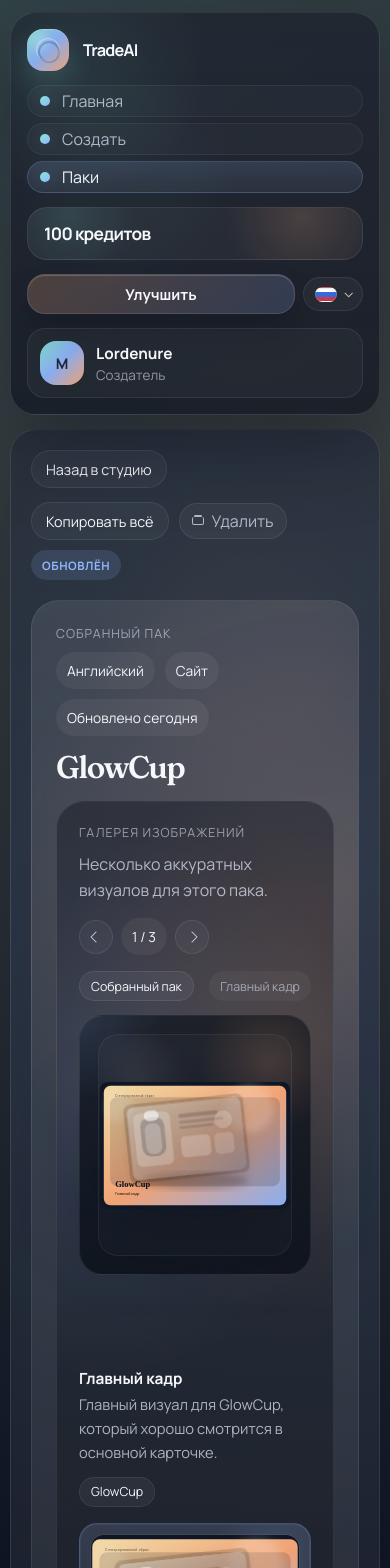
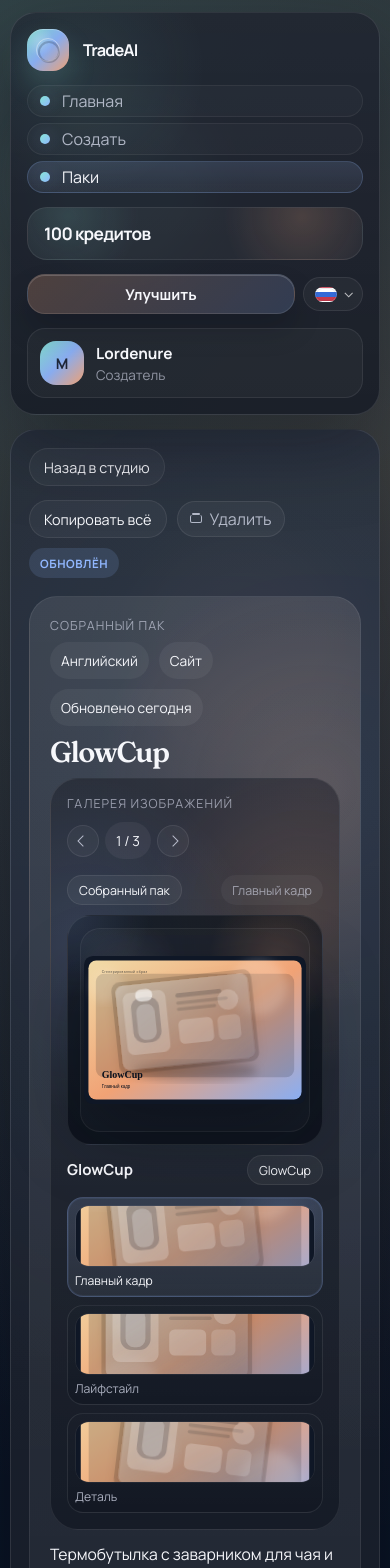
Before and after one commit to Lordenure/AI-Product-Generator, a Next.js app in the folder frontend/: page /ru/studio/packs/glowcup in a window 390 px wide. Shown: the top 1568 px of the page. Built offline with nearby package versions, Linux system fonts and the light colour scheme.

Commit message:
Trying to fix scaling

```diff
--- a/frontend/src/features/studio/PackDetailScreen.module.css
+++ b/frontend/src/features/studio/PackDetailScreen.module.css
@@ -1,10 +1,10 @@
 .panel {
   display: grid;
-  gap: 20px;
+  gap: 18px;
   min-height: 0;
   height: 100%;
   overflow: auto;
-  padding: 24px;
+  padding: 22px;
   border: 1px solid var(--line);
   border-radius: var(--radius-xl);
   background:
@@ -86,8 +86,8 @@
 
 .resultHero {
   display: grid;
-  gap: 16px;
-  padding: 24px;
+  gap: 12px;
+  padding: 20px;
   overflow: visible;
   background:
     radial-gradient(circle at 86% 18%, rgba(255, 171, 122, 0.15), transparent 24%),
@@ -98,17 +98,17 @@
 .heroIntro,
 .sectionHeading {
   display: grid;
-  gap: 10px;
+  gap: 8px;
 }
 
 .heroContent {
   display: grid;
-  gap: 10px;
-  max-width: 48rem;
+  gap: 6px;
+  max-width: 44rem;
 }
 
 .heroGallery {
-  margin-top: 2px;
+  margin-top: 0;
 }
 
 .kicker,
@@ -134,7 +134,7 @@
 .title {
   max-width: min(100%, 14ch);
   font-family: var(--font-display);
-  font-size: clamp(2rem, 3.4vw, 2.9rem);
+  font-size: clamp(1.85rem, 3vw, 2.6rem);
   line-height: 0.98;
   letter-spacing: -0.05em;
   text-wrap: balance;
@@ -143,8 +143,8 @@
 
 .summary {
   color: var(--text);
-  font-size: 1.04rem;
-  line-height: 1.6;
+  font-size: 0.98rem;
+  line-height: 1.55;
 }
 
 .text,
@@ -157,7 +157,7 @@
 }
 
 .text {
-  max-width: 34rem;
+  max-width: 32rem;
 }
 
 .meta {
@@ -184,7 +184,7 @@
 }
 
 .gallerySection {
-  padding: 22px;
+  padding: 16px;
   background:
     radial-gradient(circle at 88% 18%, rgba(255, 171, 122, 0.14), transparent 24%),
     radial-gradient(circle at 12% 22%, rgba(145, 183, 255, 0.14), transparent 26%),
@@ -198,16 +198,16 @@
 
 .sectionHeader {
   display: flex;
-  align-items: start;
+  align-items: center;
   justify-content: space-between;
-  gap: 14px;
+  gap: 10px;
   flex-wrap: wrap;
 }
 
 .galleryControls {
   display: inline-flex;
   align-items: center;
-  gap: 8px;
+  gap: 6px;
 }
 
 .galleryButton,
@@ -215,33 +215,39 @@
   display: inline-flex;
   align-items: center;
   justify-content: center;
-  min-height: 34px;
-  padding: 0 12px;
+  min-height: 32px;
+  padding: 0 11px;
   border: 1px solid rgba(255, 255, 255, 0.08);
   border-radius: 999px;
   background: rgba(255, 255, 255, 0.04);
   color: var(--text-muted);
-  font-size: 0.82rem;
+  font-size: 0.8rem;
   font-weight: 700;
 }
 
 .galleryButton {
-  width: 34px;
+  width: 32px;
   padding: 0;
 }
 
-.galleryStage {
+.galleryShell {
   display: grid;
-  grid-template-rows: auto minmax(340px, auto) auto;
-  gap: 14px;
+  grid-template-columns: minmax(0, 1fr) 126px;
+  gap: 12px;
+  align-items: stretch;
 }
 
-.galleryStageTop,
-.galleryCaption {
+.galleryMain {
+  display: grid;
+  gap: 10px;
+}
+
+.galleryMainTop,
+.galleryMeta {
   display: flex;
   align-items: center;
   justify-content: space-between;
-  gap: 12px;
+  gap: 10px;
   flex-wrap: wrap;
 }
 
@@ -284,10 +290,10 @@
   position: relative;
   display: grid;
   place-items: center;
-  min-height: 340px;
-  height: clamp(340px, 36vw, 420px);
-  max-height: 420px;
-  padding: 20px;
+  min-height: 260px;
+  height: clamp(260px, 25vw, 320px);
+  max-height: 320px;
+  padding: 16px;
   border: 1px solid rgba(255, 255, 255, 0.08);
   border-radius: 24px;
   background:
@@ -300,7 +306,7 @@
 .galleryFrame::before {
   content: "";
   position: absolute;
-  inset: 18px;
+  inset: 12px;
   border-radius: 20px;
   border: 1px solid rgba(255, 255, 255, 0.06);
   background:
@@ -320,37 +326,26 @@
   filter: drop-shadow(0 26px 38px rgba(1, 6, 17, 0.3));
 }
 
-.galleryCaptionCopy {
-  display: grid;
-  gap: 4px;
-}
-
-.galleryCaptionCopy strong {
-  font-size: 0.96rem;
+.galleryTitle {
+  color: var(--text);
+  font-size: 0.94rem;
   line-height: 1.3;
-}
-
-.galleryCaptionCopy p {
-  margin: 0;
-  max-width: 42rem;
-  color: var(--text-muted);
-  font-size: 0.92rem;
-  line-height: 1.62;
 }
 
 .galleryThumbs {
   display: grid;
-  grid-template-columns: repeat(3, minmax(0, 1fr));
-  gap: 10px;
+  grid-template-columns: 1fr;
+  gap: 8px;
+  align-content: start;
 }
 
 .galleryThumb {
   display: grid;
-  gap: 8px;
+  gap: 6px;
   min-width: 0;
-  padding: 10px;
+  padding: 7px;
   border: 1px solid rgba(255, 255, 255, 0.09);
-  border-radius: 18px;
+  border-radius: 16px;
   background:
     linear-gradient(180deg, rgba(255, 255, 255, 0.045), rgba(255, 255, 255, 0.02)),
     rgba(8, 13, 24, 0.48);
@@ -380,7 +375,7 @@
 
 .galleryThumbImage {
   width: 100%;
-  aspect-ratio: 1.45;
+  height: 56px;
   border-radius: 14px;
   object-fit: cover;
   border: 1px solid rgba(255, 255, 255, 0.06);
@@ -388,20 +383,20 @@
 
 .galleryThumb span {
   min-width: 0;
-  font-size: 0.82rem;
-  line-height: 1.35;
+  font-size: 0.76rem;
+  line-height: 1.3;
 }
 
 .primaryStack,
 .secondaryStack {
   display: grid;
-  gap: 14px;
+  gap: 12px;
 }
 
 .primaryCard {
   display: grid;
   gap: 16px;
-  padding: 22px;
+  padding: 20px;
 }
 
 .primaryCardTitle {
@@ -492,7 +487,7 @@
   justify-content: space-between;
   gap: 14px;
   width: 100%;
-  padding: 18px 20px;
+  padding: 16px 18px;
   border: 0;
   background: transparent;
   color: var(--text);
@@ -535,7 +530,7 @@
 }
 
 .secondaryContent {
-  padding: 0 20px 20px;
+  padding: 0 18px 18px;
   border-top: 1px solid rgba(255, 255, 255, 0.07);
   background:
     linear-gradient(180deg, rgba(255, 255, 255, 0.025), rgba(255, 255, 255, 0.01)),
@@ -591,25 +586,41 @@
 }
 
 @media (max-width: 920px) {
+  .galleryShell {
+    grid-template-columns: 1fr;
+  }
+
   .galleryThumbs {
-    grid-template-columns: 1fr;
+    grid-template-columns: repeat(3, minmax(0, 1fr));
+  }
+
+  .galleryThumbImage {
+    height: 68px;
   }
 }
 
 @media (max-width: 860px) {
   .panel {
-    padding: 20px;
+    padding: 18px;
     border-radius: 26px;
   }
 
   .title {
     max-width: 100%;
-    font-size: clamp(1.95rem, 8vw, 2.55rem);
+    font-size: clamp(1.8rem, 7vw, 2.35rem);
   }
 
   .galleryFrame {
-    min-height: 260px;
-    height: clamp(260px, 60vw, 340px);
-    max-height: 340px;
+    min-height: 230px;
+    height: clamp(230px, 52vw, 290px);
+    max-height: 290px;
+  }
+
+  .galleryThumbs {
+    grid-template-columns: 1fr;
+  }
+
+  .galleryThumbImage {
+    height: 62px;
   }
 }
--- a/frontend/src/features/studio/PackDetailScreen.tsx
+++ b/frontend/src/features/studio/PackDetailScreen.tsx
@@ -5,7 +5,7 @@
 import { useRouter } from "next/navigation";
 
 import { getCopy } from "@/content/copy";
-import type { PackRecord, PackSection } from "@/content/packs";
+import type { PackRecord } from "@/content/packs";
 import { getLocalizedPath, type Locale } from "@/lib/i18n";
 
 import { PackDeleteControl } from "./PackDeleteControl";
@@ -144,10 +144,7 @@
 
           <section className={`${styles.gallerySection} ${styles.heroGallery}`.trim()}>
             <div className={styles.sectionHeader}>
-              <div className={styles.sectionHeading}>
-                <span className={styles.sectionLabel}>{copy.studio.detailGalleryTitle}</span>
-                <p className={styles.sectionText}>{copy.studio.detailGalleryText}</p>
-              </div>
+              <span className={styles.sectionLabel}>{copy.studio.detailGalleryTitle}</span>
 
               <div className={styles.galleryControls}>
                 <button
@@ -175,9 +172,9 @@
             </div>
 
             {activeGalleryImage ? (
-              <>
-                <div className={styles.galleryStage}>
-                  <div className={styles.galleryStageTop}>
+              <div className={styles.galleryShell}>
+                <div className={styles.galleryMain}>
+                  <div className={styles.galleryMainTop}>
                     <span className={styles.galleryBadge}>{copy.studio.detailLabel}</span>
                     <span className={styles.galleryBadgeMuted}>{activeGalleryImage.label}</span>
                   </div>
@@ -190,11 +187,8 @@
                     />
                   </div>
 
-                  <div className={styles.galleryCaption}>
-                    <div className={styles.galleryCaptionCopy}>
-                      <strong>{activeGalleryImage.label}</strong>
-                      <p>{getGalleryCaption(locale, pack.productName, activeImage)}</p>
-                    </div>
+                  <div className={styles.galleryMeta}>
+                    <strong className={styles.galleryTitle}>{pack.productName}</strong>
                     <span className={styles.galleryCaptionChip}>{pack.productName}</span>
                   </div>
                 </div>
@@ -212,7 +206,7 @@
                     </button>
                   ))}
                 </div>
-              </>
+              </div>
             ) : null}
           </section>
 
@@ -338,26 +332,6 @@
   }));
 }
 
-function getGalleryCaption(locale: Locale, productName: string, index: number): string {
-  if (locale === "ru") {
-    const lines = [
-      `Главный визуал для ${productName}, который хорошо смотрится в основной карточке.`,
-      `Более живой кадр для баннеров, соцсетей и мягких промо-сцен.`,
-      `Детальный ракурс для акцента на форме, материале и важных деталях.`
-    ];
-
-    return lines[index] ?? lines[0];
-  }
-
-  const lines = [
-    `A clean hero visual for ${productName} that works well as the main listing image.`,
-    `A softer lifestyle scene for banners, social posts, and warmer product moments.`,
-    `A closer detail angle to highlight shape, finish, and the small useful touches.`
-  ];
-
-  return lines[index] ?? lines[0];
-}
-
 function buildPlaceholderImage({
   locale,
   title,
```
